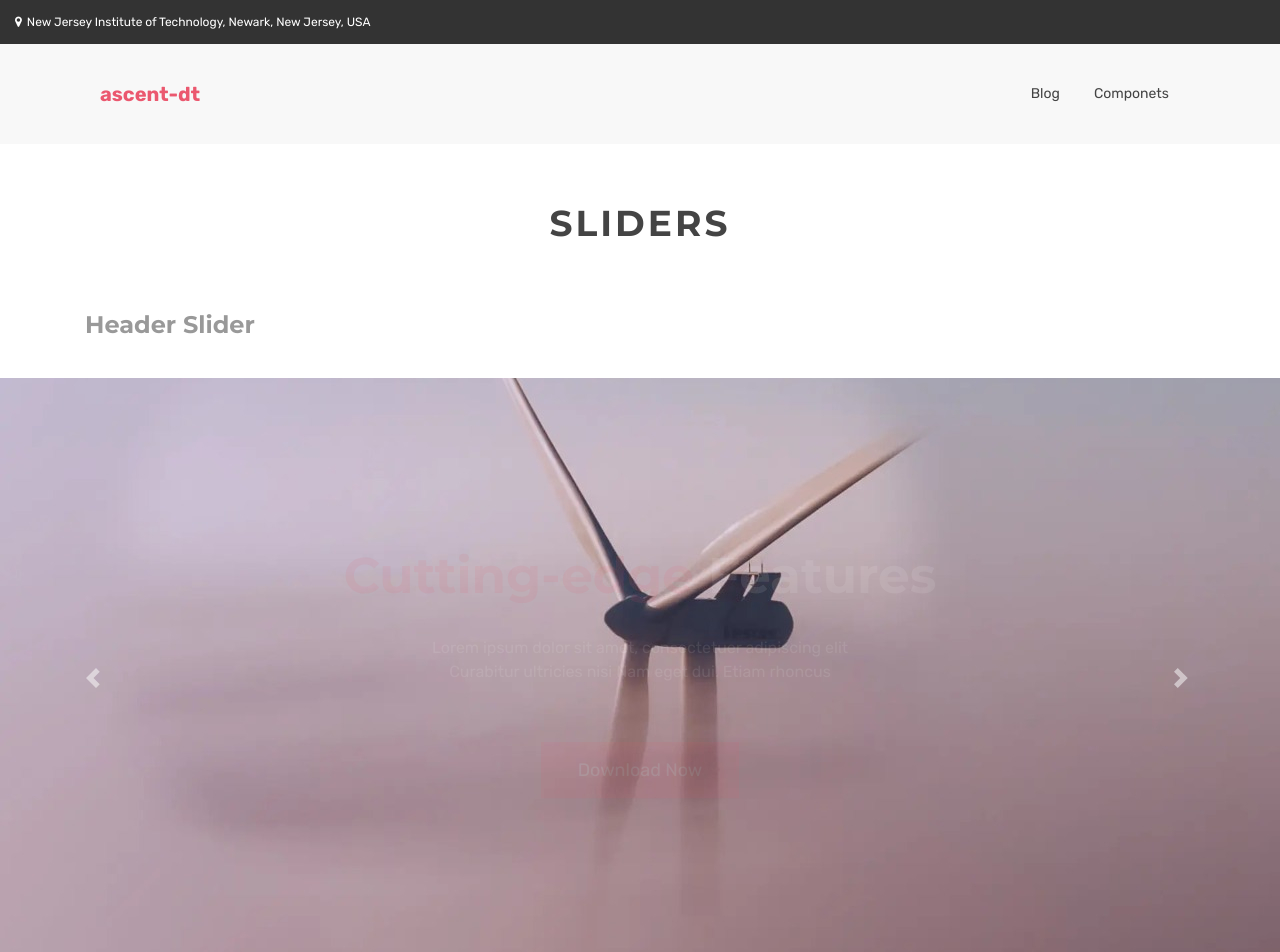
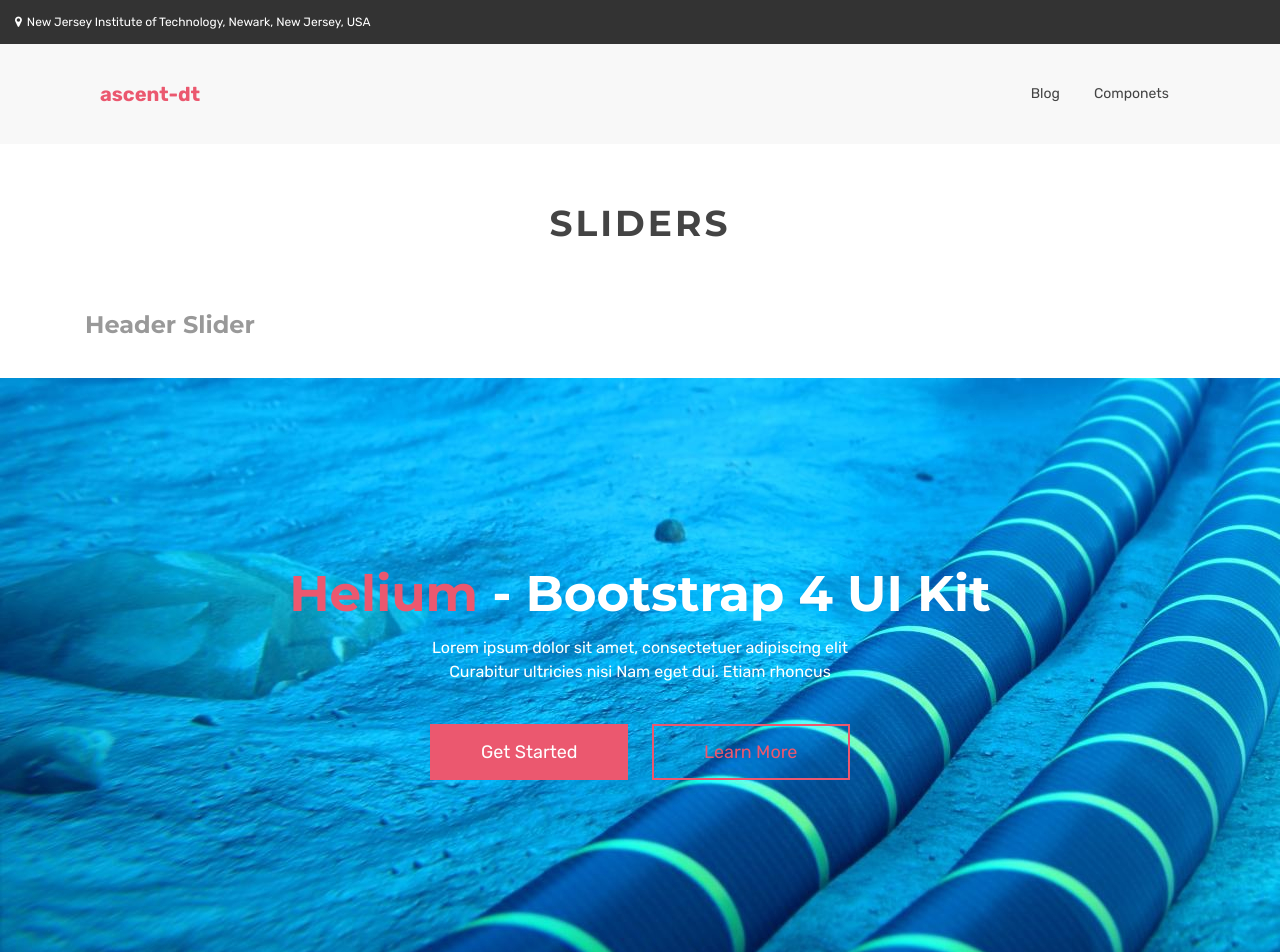
Before and after one commit to ascent-dt/ascent-dt-old.github.io, a Jekyll site: the page built from sliders.html, in a window 1280 px wide. Shown: the top 952 px of the page. Built offline with Jekyll 4.4.1, drawn with Linux system fonts in a browser that asks for light colours; some of the changed text lies outside the part shown.

Commit message:
Update sliders.html

```diff
--- a/sliders.html
+++ b/sliders.html
@@ -33,8 +33,18 @@ canonical: https://heliumjk.github.io
                   <li data-target="#carousel-slider" data-slide-to="0" class="active"></li>
                   <li data-target="#carousel-slider" data-slide-to="1"></li>
                   <li data-target="#carousel-slider" data-slide-to="2"></li>
+                  <li data-target="#carousel-slider" data-slide-to="3"></li>
                 </ol>
                 <div class="carousel-inner" role="listbox">
+                  <div class="carousel-item active">
+                    <img src="{{ BASE_PATH }}/assets/images/slider/bg-1.jpg" alt="">
+                    <div class="carousel-caption">
+                      <h3 class="slide-title animated fadeInDown"><span class="text-primary">Helium </span> - Bootstrap 4 UI Kit</h3>
+                      <h5 class="slide-text animated fadeIn">Lorem ipsum dolor sit amet, consectetuer adipiscing elit<br> Curabitur ultricies nisi Nam eget dui. Etiam rhoncus</h5>
+                      <a href="#" class="btn btn-lg btn-default-filled animated fadeInUp">Get Started</a>
+                      <a href="#" class="btn btn-lg btn-common animated fadeInUp">Learn More</a>
+                    </div>
+                  </div>
                   <div class="carousel-item active">
                     <img src="{{ BASE_PATH }}/assets/images/slider/bg-1.jpg" alt="">
                     <div class="carousel-caption">
```
